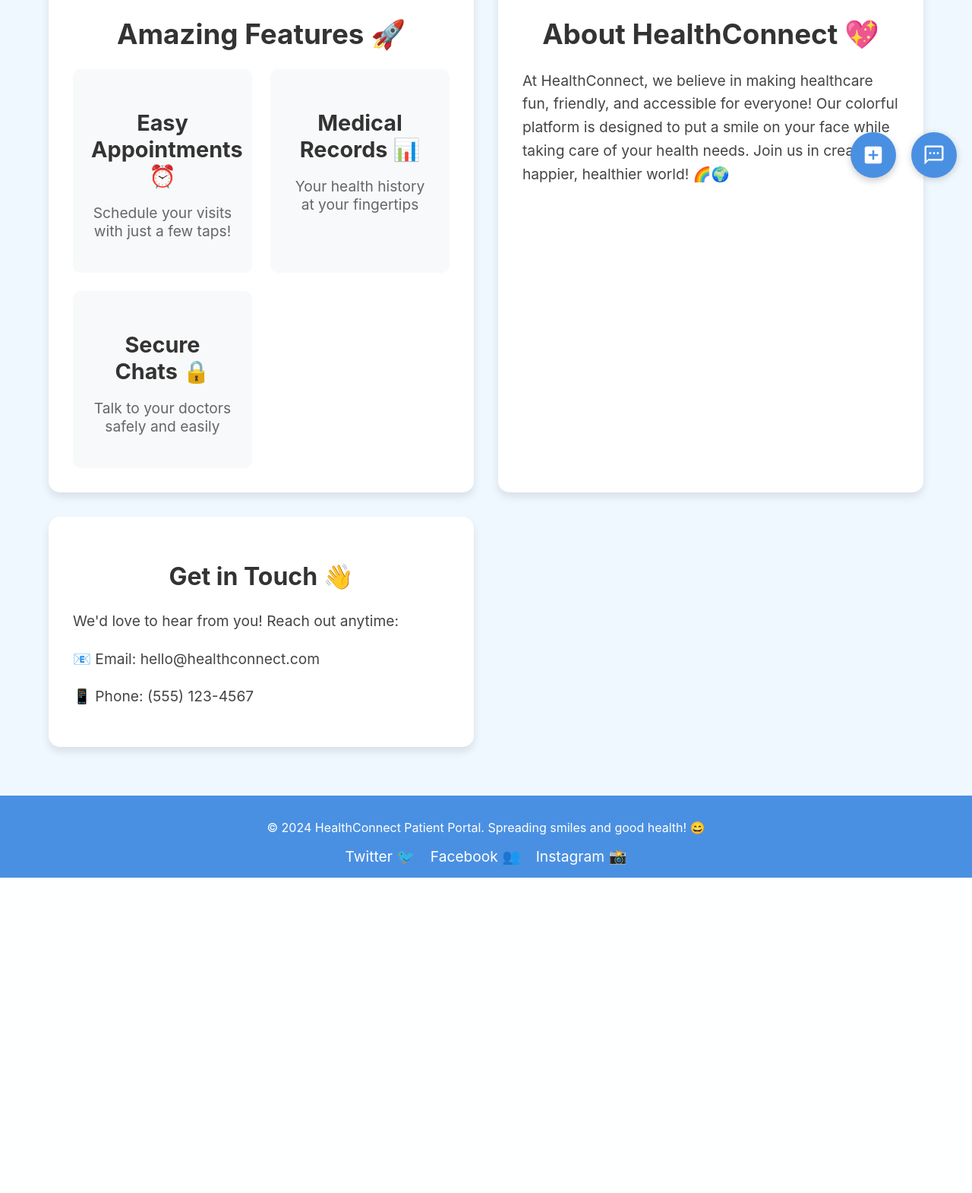
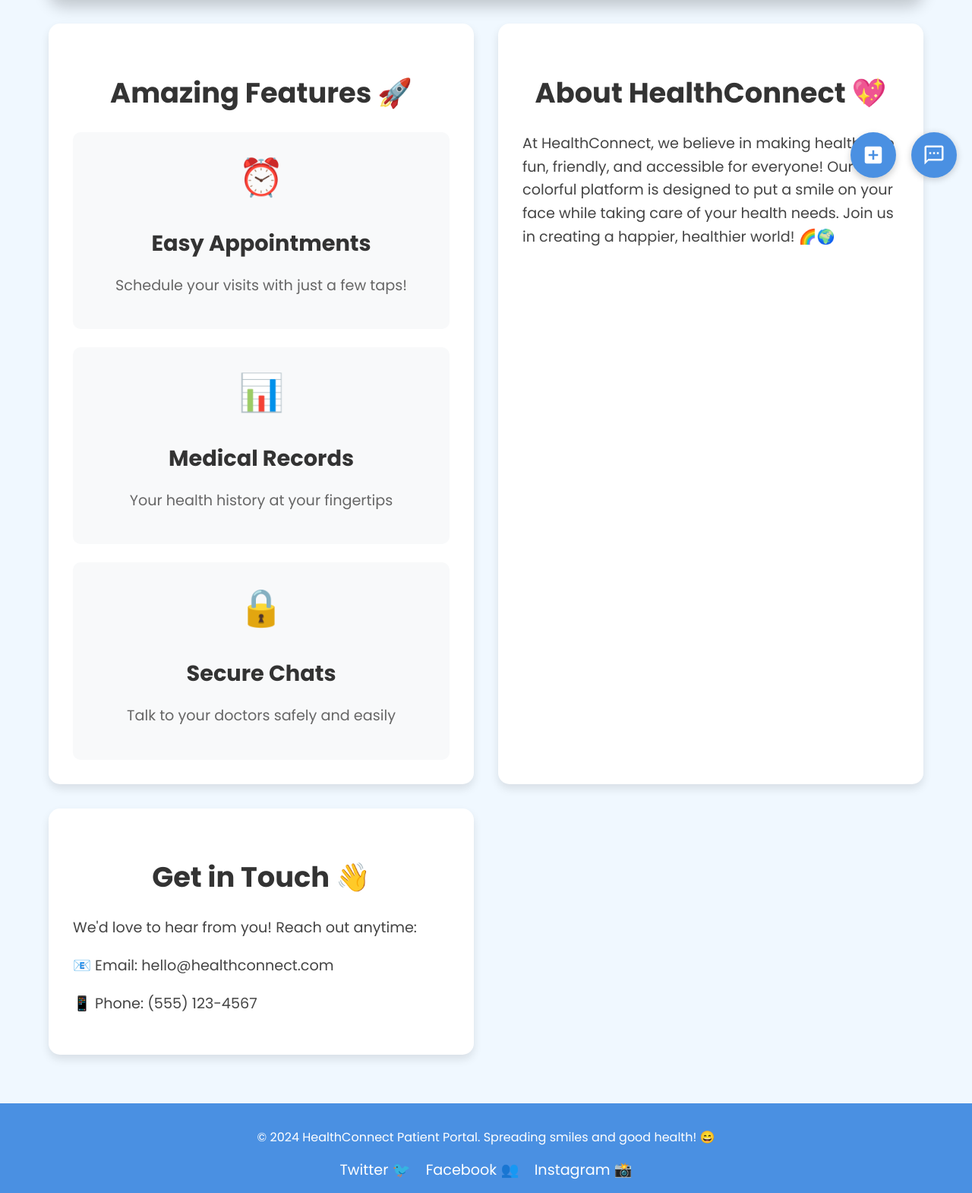
Before and after one commit to Quantsanskar/SIH---2024, a Django app: page / in a window 1280 px wide. Shown: the part 546-2116 px from the top of the page at 76% size. Before the commit the page ends 1701 px from the top, so only its background shows below. Run offline with Django 5.2, Linux system fonts and the light colour scheme.

Commit message:
updated the design of the main page

```diff
--- a/project/static/home.module.css
+++ b/project/static/home.module.css
@@ -9,7 +9,7 @@ html {
     display: flex;
     flex-direction: column;
     background-color: #f0f8ff;
-    font-family: -apple-system, BlinkMacSystemFont, 'Segoe UI', Roboto, Oxygen, Ubuntu, Cantarell, 'Open Sans', 'Helvetica Neue', sans-serif;
+    font-family: 'Poppins', -apple-system, BlinkMacSystemFont, 'Segoe UI', Roboto, Oxygen, Ubuntu, Cantarell, 'Open Sans', 'Helvetica Neue', sans-serif;
 }
 
 .header {
@@ -119,29 +162,34 @@ html {
 .secondaryBtn {
     background-color: white;
     color: #4a90e2;
-    border: 2px solid #4a90e2;
 }
 
 .secondaryBtn:hover {
+    background-color: #f0f0f0;
     transform: translateY(-3px);
-    background-color: rgb(228, 226, 226);
     box-shadow: 0 4px 8px rgba(0, 0, 0, 0.1);
 }
 
 .features,
 .about,
 .contact {
-    font-size: 1.5rem;
     background-color: white;
     padding: 2rem;
     border-radius: 15px;
     box-shadow: 0 6px 12px rgba(0, 0, 0, 0.1);
+    transition: transform 0.3s ease;
+}
+
+.features:hover,
+.about:hover,
+.contact:hover {
+    transform: translateY(-5px);
 }
 
 .features h2,
 .about h2,
 .contact h2 {
-    font-size: 2rem;
+    font-size: 2.3rem;
     color: #333;
     margin-bottom: 1.5rem;
     text-align: center;
@@ -149,7 +197,7 @@ html {
 
 .featureGrid {
     display: grid;
-    grid-template-columns: repeat(auto-fit, minmax(200px, 1fr));
+    grid-template-columns: repeat(auto-fit, minmax(250px, 1fr));
     gap: 1.5rem;
 }
 
@@ -158,11 +206,17 @@ html {
     padding: 1.5rem;
     border-radius: 10px;
     text-align: center;
-    transition: transform 0.3s ease;
+    transition: transform 0.3s ease, box-shadow 0.3s ease;
 }
 
 .featureCard:hover {
     transform: translateY(-5px);
+    box-shadow: 0 10px 20px rgba(0, 0, 0, 0.1);
+}
+
+.featureIcon {
+    font-size: 3rem;
+    margin-bottom: 1rem;
 }
 
 .featureCard h3 {
@@ -388,15 +439,80 @@ html {
     border-radius: 20px;
     font-size: 14px;
     font-weight: bold;
-    transition: background-color 0.3s ease;
+    transition: background-color 0.3s ease, transform 0.3s ease;
 }
 
 .open-assistant-btn:hover {
     background-color: #f0f0f0;
+    transform: translateY(-2px);
 }
 
 @media (max-width: 768px) {
+    .main {
+        grid-template-columns: 1fr;
+    }
+
+    .navbar {
+        flex-direction: column;
+        gap: 1rem;
+    }
+
+    .navLinks {
+        flex-direction: column;
+        align-items: center;
+        gap: 1rem;
+    }
+
+    .hero h1 {
+        font-size: 2.5rem;
+    }
+
+    .tagline {
+        font-size: 1.4rem;
+    }
+
+    .cta {
+        flex-direction: column;
+    }
+
+    .health-assistant-widget {
+        right: 20px;
+    }
+
     .health-assistant-widget:hover {
         width: 250px;
     }
 }
+
+@keyframes fadeIn {
+    from {
+        opacity: 0;
+    }
+
+    to {
+        opacity: 1;
+    }
+}
+
+.features,
+.about,
+.contact {
+    animation: fadeIn 1s ease-out;
+}
+
+.featureCard {
+    animation: fadeIn 1s ease-out;
+    animation-fill-mode: both;
+}
+
+.featureCard:nth-child(1) {
+    animation-delay: 0.2s;
+}
+
+.featureCard:nth-child(2) {
+    animation-delay: 0.4s;
+}
+
+.featureCard:nth-child(3) {
+    animation-delay: 0.6s;
+}
--- a/project/templates/index.html
+++ b/project/templates/index.html
@@ -1,12 +1,14 @@
 {% load static %}
 <!DOCTYPE html>
 <html lang="en">
+
 <head>
   <meta charset="UTF-8" />
   <meta name="viewport" content="width=device-width, initial-scale=1.0" />
   <title>HealthConnect - Your Friendly Healthcare Companion</title>
   <link rel="stylesheet" href="{% static 'home.module.css' %}" />
   <link rel="stylesheet" href="{% static 'chatbot.css' %}" />
+  <link href="https://fonts.googleapis.com/css2?family=Poppins:wght@300;400;600;700&display=swap" rel="stylesheet">
 </head>
 
 <body>
@@ -21,11 +23,7 @@
   <div id="mainContent" class="container" style="display: none">
     <div class="header">
       <nav class="navbar">
-          <div
-            class="logo"
-            onclick="window.location.href='/'"
-            style="cursor: pointer"
-          >
+        <div class="logo" onclick="window.location.href='/'" style="cursor: pointer">
           Health<span>Connect</span> 🏥
         </div>
         <ul class="navLinks">
@@ -39,37 +37,39 @@
     <main class="main">
       <section class="hero">
         <h1>Welcome to HealthConnect</h1>
-          <p>
-            Your friendly healthcare companion for a happier, healthier you!
-          </p>
+        <div id="tagline" class="tagline">
+          <span class="tagline-text"></span>
+          <span class="cursor">|</span>
+        </div>
         <div class="cta">
           <button onclick="handleLogin()" class="primaryBtn">Sign In</button>
-            <button onclick="handleRegister()" class="secondaryBtn">
-              Register Here
-            </button>
+          <button onclick="handleRegister()" class="secondaryBtn">Register Here</button>
         </div>
       </section>
 
       <section id="features" class="features">
-          <h2 style="font-size: 2.3rem">Amazing Features 🚀</h2>
+        <h2>Amazing Features 🚀</h2>
         <div class="featureGrid">
           <div class="featureCard">
-              <h3>Easy Appointments ⏰</h3>
+            <div class="featureIcon">⏰</div>
+            <h3>Easy Appointments</h3>
             <p>Schedule your visits with just a few taps!</p>
           </div>
           <div class="featureCard">
-              <h3>Medical Records 📊</h3>
+            <div class="featureIcon">📊</div>
+            <h3>Medical Records</h3>
             <p>Your health history at your fingertips</p>
           </div>
           <div class="featureCard">
-              <h3>Secure Chats 🔒</h3>
+            <div class="featureIcon">🔒</div>
+            <h3>Secure Chats</h3>
             <p>Talk to your doctors safely and easily</p>
           </div>
         </div>
       </section>
 
       <section id="about" class="about">
-          <h2 style="font-size: 2.3rem">About HealthConnect 💖</h2>
+        <h2>About HealthConnect 💖</h2>
         <p>
           At HealthConnect, we believe in making healthcare fun, friendly, and
           accessible for everyone! Our colorful platform is designed to put a
@@ -91,24 +91,9 @@
         health! 😄
       </p>
       <div class="socialLinks">
-          <a
-            href="https://twitter.com"
-            target="_blank"
-            rel="noopener noreferrer"
-            >Twitter 🐦</a
-          >
-          <a
-            href="https://facebook.com"
-            target="_blank"
-            rel="noopener noreferrer"
-            >Facebook 👥</a
-          >
-          <a
-            href="https://instagram.com"
-            target="_blank"
-            rel="noopener noreferrer"
-            >Instagram 📸</a
-          >
+        <a href="https://twitter.com" target="_blank" rel="noopener noreferrer">Twitter 🐦</a>
+        <a href="https://facebook.com" target="_blank" rel="noopener noreferrer">Facebook 👥</a>
+        <a href="https://instagram.com" target="_blank" rel="noopener noreferrer">Instagram 📸</a>
       </div>
     </div>
 
@@ -116,8 +101,7 @@
       <div class="widget-icon">
         <svg viewBox="0 0 24 24" xmlns="http://www.w3.org/2000/svg">
           <path
-              d="M19 3H5c-1.1 0-2 .9-2 2v14c0 1.1.9 2 2 2h14c1.1 0 2-.9 2-2V5c0-1.1-.9-2-2-2zm-2 10h-4v4h-2v-4H7v-2h4V7h2v4h4v2z"
-            />
+            d="M19 3H5c-1.1 0-2 .9-2 2v14c0 1.1.9 2 2 2h14c1.1 0 2-.9 2-2V5c0-1.1-.9-2-2-2zm-2 10h-4v4h-2v-4H7v-2h4V7h2v4h4v2z" />
         </svg>
       </div>
       <div class="widget-content">
@@ -128,35 +112,19 @@
     </div>
 
     <div id="chatbot-toggle" class="chatbot-toggle">
-        <svg
-          xmlns="http://www.w3.org/2000/svg"
-          viewBox="0 0 24 24"
-          fill="currentColor"
-          width="24"
-          height="24"
-        >
-          <path
-            d="M20 2H4c-1.1 0-2 .9-2 2v18l4-4h14c1.1 0 2-.9 2-2V4c0-1.1-.9-2-2-2zm0 14H6l-2 2V4h16v12z"
-          />
+      <svg xmlns="http://www.w3.org/2000/svg" viewBox="0 0 24 24" fill="currentColor" width="24" height="24">
+        <path d="M20 2H4c-1.1 0-2 .9-2 2v18l4-4h14c1.1 0 2-.9 2-2V4c0-1.1-.9-2-2-2zm0 14H6l-2 2V4h16v12z" />
         <path d="M7 9h2v2H7zm4 0h2v2h-2zm4 0h2v2h-2z" />
       </svg>
     </div>
 
-      <div
-        id="chatbot-container"
-        class="chatbot-container"
-        style="display: none"
-      >
+    <div id="chatbot-container" class="chatbot-container" style="display: none">
       <div class="chatbot-header">Medical Q&A Chatbot</div>
       <div class="chatbot-messages" id="chatbot-messages">
         <!-- Messages will appear here -->
       </div>
       <div class="chatbot-input-container">
-          <input
-            type="text"
-            id="chatbot-input"
-            placeholder="Ask a question..."
-          />
+        <input type="text" id="chatbot-input" placeholder="Ask a question..." />
         <button id="chatbot-send-btn">Send</button>
         <button id="stop-btn" style="display: none">Stop</button>
       </div>
@@ -166,4 +134,5 @@
   <script src="{% static 'main.js' %}"></script>
   <script type="module" src="{% static 'chatbot.js' %}"></script>
 </body>
+
 </html>
```
Also changed, not shown: other parts of project/static/home.module.css (+78 -38 lines), project/static/main.js (+43 -0 lines), project/db.sqlite3. Lines whose indentation alone changed are shown as unchanged.
